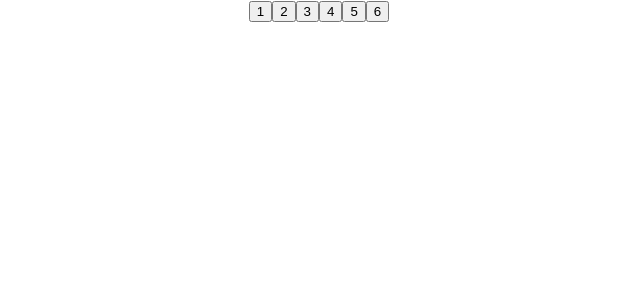
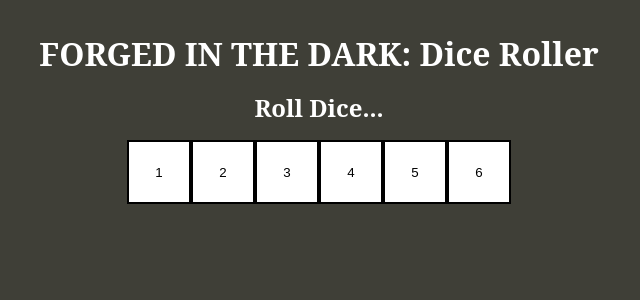
Before and after one commit to jagLas/BITD-dice-roller, a React (Create React App) app: page / in a window 1280 px wide. Shown: the top 300 px of the page, without its empty margins (321-961 px from the left). Built offline with nearby package versions, Linux system fonts and the light colour scheme.

Commit message:
added some styling

```diff
--- a/src/App.css
+++ b/src/App.css
@@ -1,6 +1,20 @@
 .App {
   text-align: center;
   margin: 0px auto;
+  background-color: #3f3f37;
+  height: 100vh;
+  width: 100vw;
+  color: white;
+  font-family: 'serif';
+  padding: 32px 0px;
+  display: flex;
+  flex-direction: column;
+  gap: 16px;
+}
+
+html, body, h1, h2 {
+  margin: 0;
+  padding: 0;
 }
 
 #results {
@@ -9,3 +23,18 @@
   flex-flow: row wrap;
   justify-content: center;
 }
+
+#controls {
+  display: flex;
+  flex-flow: wrap;
+  gap: 0px;
+  justify-content: center;
+}
+
+.dice-button {
+  background-color: white;
+  border: 2px solid black;
+  background: white;
+  width: 64px;
+  aspect-ratio: 1/1;
+}
--- a/src/App.tsx
+++ b/src/App.tsx
@@ -18,6 +18,8 @@ function App() {
 
   return (
     <div className="App">
+      <h1>FORGED IN THE DARK: Dice Roller</h1>
+      <h2>Roll Dice...</h2>
       <Controls setResult={setResult} setRolling={setRolling}/>
       <Results results={result} rolling={rolling}/>
     </div>
--- a/src/Controls.tsx
+++ b/src/Controls.tsx
@@ -24,7 +24,7 @@ function rollDice (num: number) {
 
 function DiceButton ({num, onClick}: DiceButtonProps) {
     return (
-        <button onClick={onClick}>{num}</button>
+        <button className="dice-button" onClick={onClick}>{num}</button>
     )
 }
 
@@ -44,7 +44,7 @@ export function Controls ({setResult, setRolling} : ControlProps) {
     }
 
     return (
-        <div className="controls">
+        <div id="controls">
             {buttons}
         </div>
     )
```
